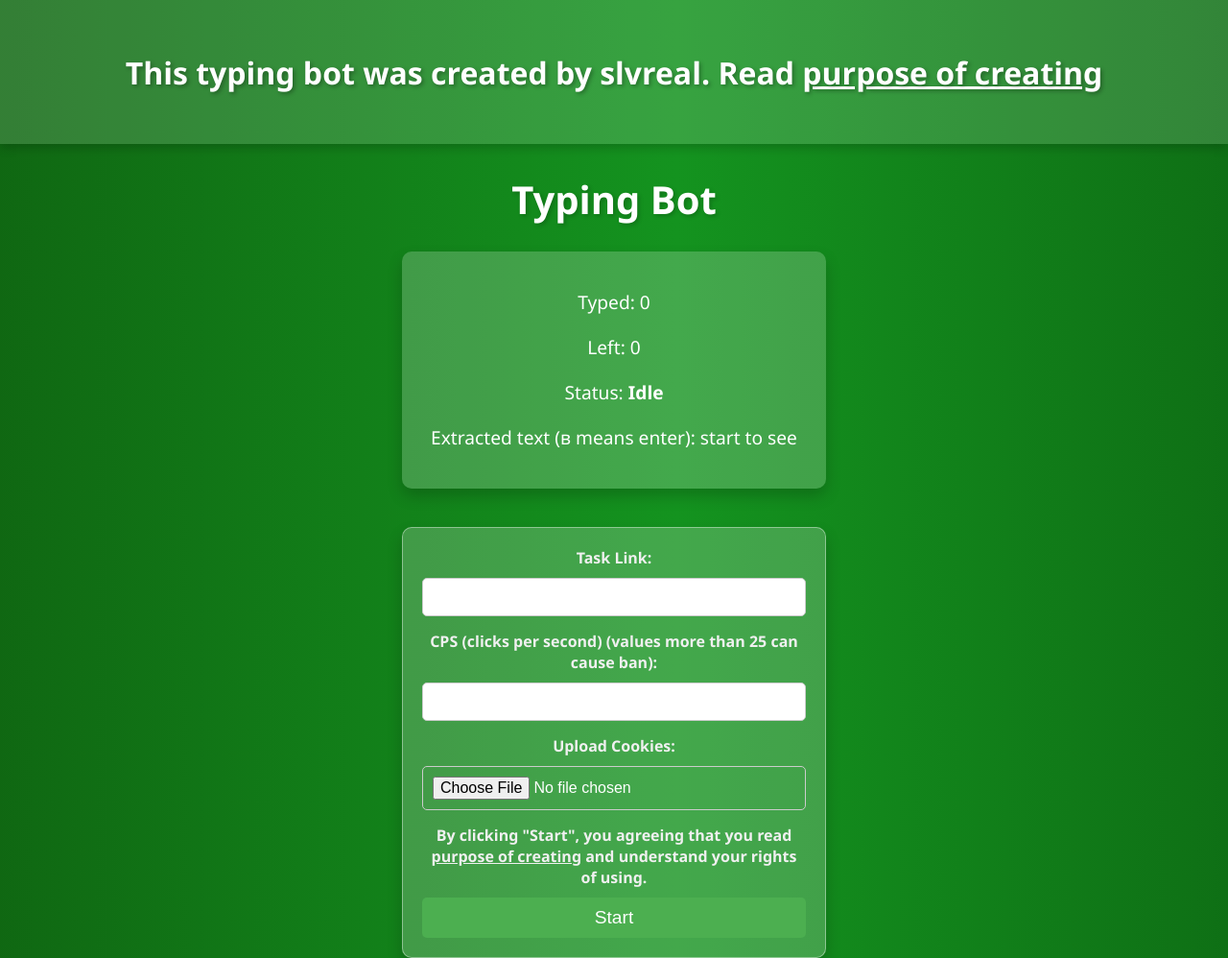
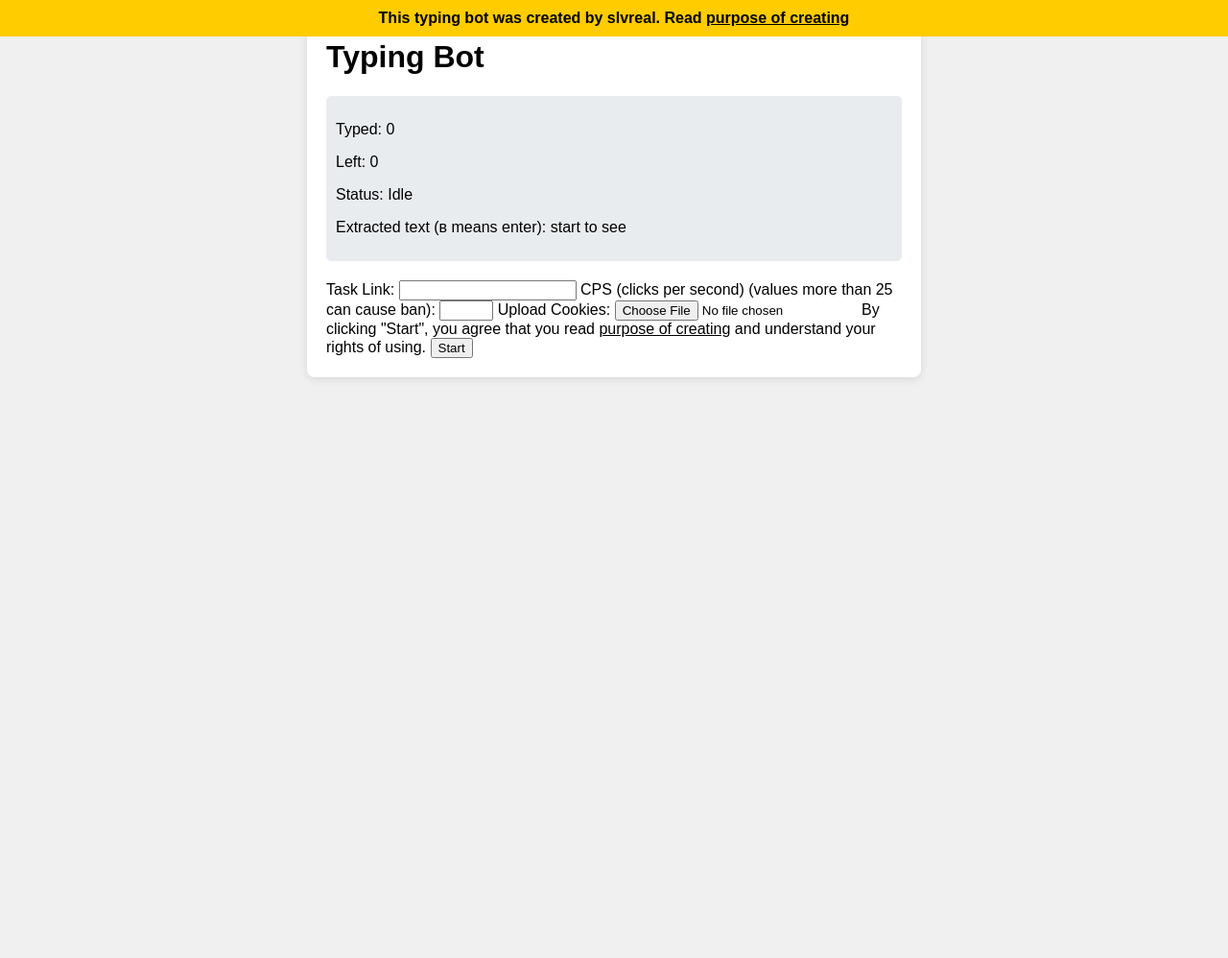
Before and after one commit to slavik2011/tc-server, a Flask app: template templates/index.html in a window 1280 px wide. Shown: the whole page at 96% size. After the commit the page ends 395 px from the top, so only its background shows below. Run offline with Flask 3, Linux system fonts and the light colour scheme; the template is opened without the code that fills it, so the values that code supplies are empty; some libraries are stand-ins or nearby versions.

Commit message:
Update index.html

```diff
--- a/templates/index.html
+++ b/templates/index.html
@@ -6,155 +6,43 @@
     <title>Typing Bot (created by slvreal)</title>
     <script src="https://cdnjs.cloudflare.com/ajax/libs/socket.io/4.6.1/socket.io.js"></script>
     <style>
+        /* Your existing CSS here */
         body {
-            font-family: 'Segoe UI', Tahoma, Geneva, Verdana, sans-serif;
-            background: linear-gradient(90deg, rgba(12,69,8,1) 0%, rgba(20,147,31,1) 50%, rgba(8,69,9,1) 100%);
-            color: #fff;
+            font-family: Arial, sans-serif;
             margin: 0;
             padding: 0;
-            display: flex;
-            flex-direction: column;
-            align-items: center;
-            min-height: 100vh;
-            overflow-y: scroll; /* Enable vertical scrolling */
-            animation: gradientBackground 10s ease infinite;
-            background-size: 200% 200%;
+            background-color: #f0f0f0;
         }
-
-        .mgr {
-            margin-bottom: 40px; /* Adds space below each paragraph */
+        .container {
+            max-width: 600px;
+            margin: auto;
+            padding: 20px;
+            background: white;
+            box-shadow: 0 2px 10px rgba(0, 0, 0, 0.1);
+            border-radius: 8px;
         }
-
-        @keyframes gradientBackground {
-            0% { background-position: 0% 50%; }
-            50% { background-position: 100% 50%; }
-            100% { background-position: 0% 50%; }
+        .info-box {
+            margin-bottom: 20px;
+            padding: 10px;
+            background-color: #e9ecef;
+            border-radius: 5px;
         }
-
-        /* Floating top banner */
         .floating-banner {
-            position: absolute;
+            position: fixed;
             top: 0;
             left: 0;
-            width: 100%;
-            height: 150px;
-            background: rgba(255, 255, 255, 0.15);
-            display: flex;
-            justify-content: center;
-            align-items: center;
-            color: #fff;
-            text-shadow: 2px 2px 4px rgba(0, 0, 0, 0.3);
-            box-shadow: 0 4px 10px rgba(0, 0, 0, 0.2);
-            animation: slideDown 1s ease-out;
-            z-index: 100;
+            right: 0;
+            background-color: #ffcc00;
+            text-align: center;
+            padding: 10px;
+            z-index: 1000;
         }
-
-        @keyframes slideDown {
-            from { top: -150px; }
-            to { top: 0; }
-        }
-
         .banner-text {
-            font-size: 2rem;
             font-weight: bold;
-            text-align: center;
-        }
-
-        h1 {
-            color: #ffffff;
-            font-size: 2.5rem;
-            margin-top: 180px; /* Adjusted margin to account for the floating banner */
-            text-shadow: 2px 2px 4px rgba(0, 0, 0, 0.2);
-            animation: fadeIn 2s ease;
-            text-align: center;
-        }
-
-        p {
-            font-size: 1.2rem;
-            text-align: center;
-            margin-bottom: 20px; /* Spacing between paragraphs */
-        }
-
-        #status {
-            font-weight: bold;
-        }
-
-        .info-box {
-            background-color: rgba(255, 255, 255, 0.2);
-            padding: 20px;
-            border-radius: 10px;
-            box-shadow: 0 8px 16px rgba(0, 0, 0, 0.2);
-            animation: popUp 1s ease;
-            text-align: center;
-            max-width: 500px;
-            margin: 0 auto;
-        }
-
-        @keyframes popUp {
-            from { opacity: 0; transform: scale(0.9); }
-            to { opacity: 1; transform: scale(1); }
-        }
-
-        form {
-            margin-top: 30px;
-            padding: 20px;
-            border: 1px solid rgba(255, 255, 255, 0.4);
-            background-color: rgba(255, 255, 255, 0.2);
-            border-radius: 10px;
-            box-shadow: 0 8px 16px rgba(0, 0, 0, 0.2);
-            max-width: 400px;
-            animation: fadeIn 2s ease;
-            text-align: center;
-            margin: 0 auto;
-        }
-
-        form label {
-            display: block;
-            margin-bottom: 10px;
-            font-weight: bold;
-            color: #f0f0f0;
-        }
-
-        form input {
-            width: 100%;
-            padding: 10px;
-            margin-bottom: 15px;
-            border-radius: 5px;
-            border: 1px solid #ccc;
-            font-size: 1rem;
-            transition: all 0.3s;
-            box-sizing: border-box;
-        }
-
-        form input:focus {
-            border-color: #74ebd5;
-            box-shadow: 0 0 10px rgba(116, 235, 213, 0.5);
-        }
-
-        form button {
-            width: 100%;
-            padding: 10px;
-            background-color: #4CAF50;
-            color: white;
-            border: none;
-            border-radius: 5px;
-            font-size: 1.2rem;
-            cursor: pointer;
-            transition: background-color 0.3s ease;
-        }
-
-        form button:hover {
-            background-color: #45a049;
-        }
-
-        @keyframes fadeIn {
-            from { opacity: 0; }
-            to { opacity: 1; }
         }
     </style>
 </head>
 <body>
-    <!-- Floating banner at the top -->
     <div class="floating-banner">
         <div class="banner-text">
             This typing bot was created by slvreal. Read
@@ -164,15 +52,12 @@
 
     <div class="container">
         <h1>Typing Bot</h1>
-
         <div class="info-box">
             <p>Typed: <span id="typed">0</span></p>
             <p>Left: <span id="left">0</span></p>
             <p>Status: <span id="status">Idle</span></p>
             <p>Extracted text (в means enter): <span id="extrtext">start to see</span></p>
         </div>
-
-        <div class="mgr"></div>
 
         <form id="startBotForm" enctype="multipart/form-data">
             <label for="task_link">Task Link:</label>
@@ -184,7 +69,7 @@
             <label for="cookies">Upload Cookies:</label>
             <input type="file" id="cookies" name="cookies" required>
 
-            <label for="cookies">By clicking "Start", you agreeing that you read <a href="/whyicreatedthat" target="_blank" style="color: inherit; text-decoration: underline;">purpose of creating</a> and understand your rights of using.</label>
+            <label for="cookies">By clicking "Start", you agree that you read <a href="/whyicreatedthat" target="_blank" style="color: inherit; text-decoration: underline;">purpose of creating</a> and understand your rights of using.</label>
 
             <button type="submit">Start</button>
         </form>
@@ -220,19 +105,30 @@
         document.getElementById('startBotForm').addEventListener('submit', function(event) {
             event.preventDefault();
 
+            // Prompt user for verification code
+            const verificationCode = prompt("Enter the verification code to start the bot:");
+
+            // Prepare form data
             const formData = new FormData(this);
+            formData.append('verification_code', verificationCode); // Add verification code to form data
 
+            // Emit the start_bot event to the server with the form data
             fetch('/start', {
                 method: 'POST',
                 body: formData
             })
-            .then(response => response.json())
+            .then(response => {
+                if (!response.ok) {
+                    throw new Error('Network response was not ok ' + response.statusText);
+                }
+                return response.json();
+            })
             .then(data => {
                 console.log('Success:', data);
             })
             .catch((error) => {
                 console.error('Error:', error);
-                alert('An error occurred while starting the bot. Check the console for details.');
+                alert('An error occurred: ' + error.message);
             });
         });
     </script>
```
